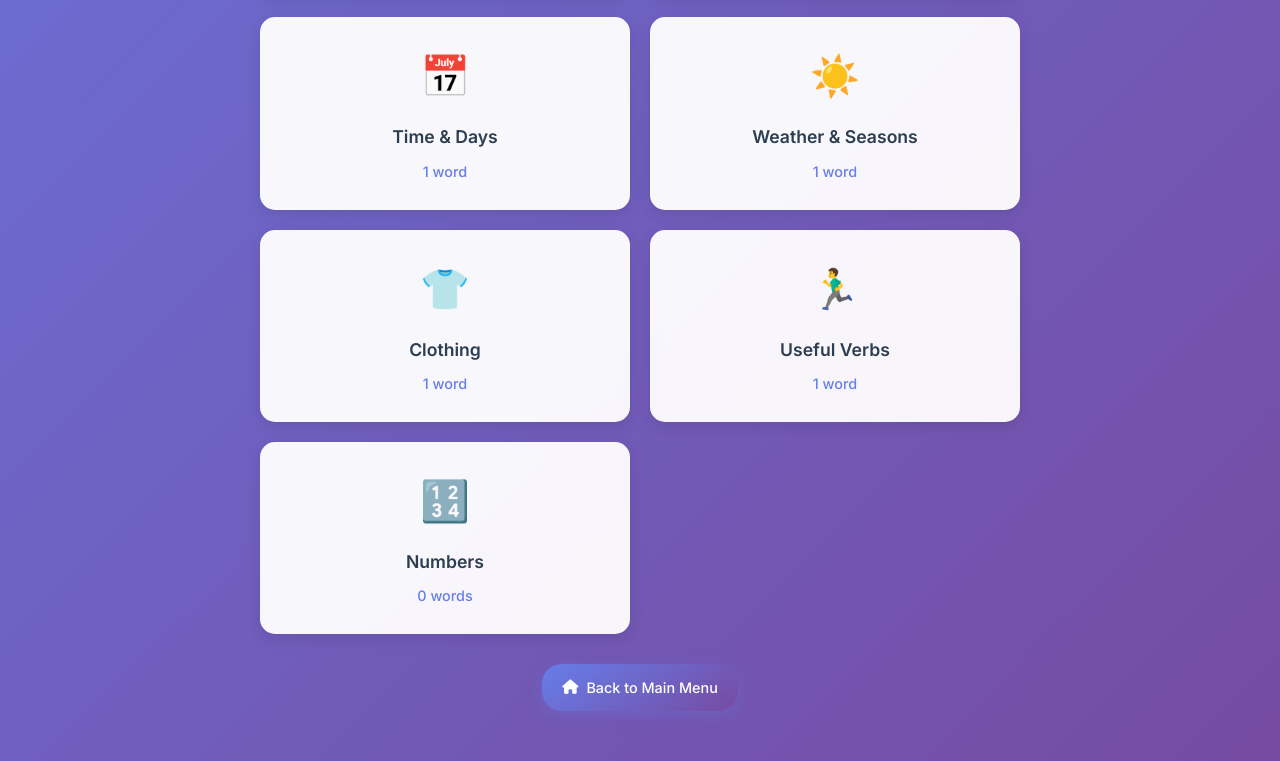
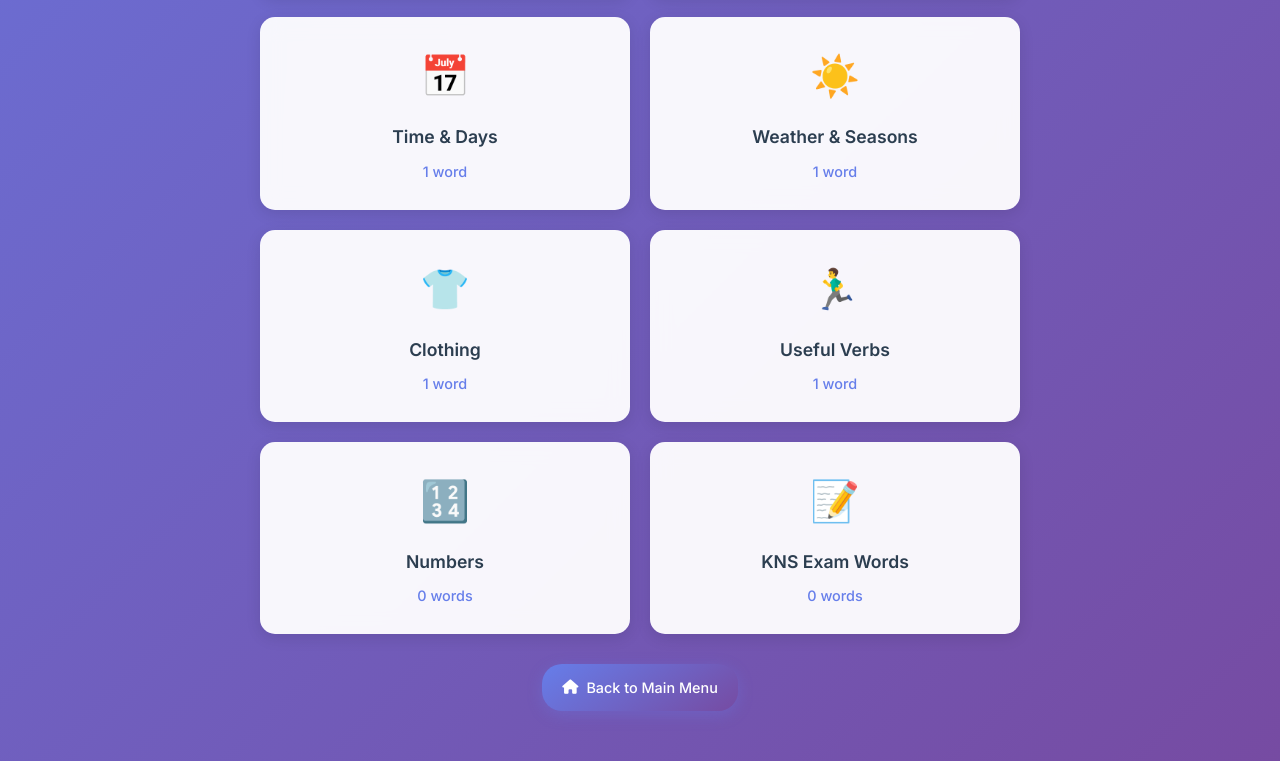
Before and after one commit to RAJESH-GN/dutch-english-flash-cards, a plain HTML site: page learn.html in a window 1280 px wide. Shown: the part 1163-1924 px from the top of the page. Drawn offline with Linux system fonts and the light colour scheme.

Commit message:
Update learn.html

```diff
--- a/learn.html
+++ b/learn.html
@@ -102,6 +102,11 @@
                     <div class="category-icon">🔢</div>
                     <div class="category-name">Numbers</div>
                     <div class="category-count" id="count-numbers">0 words</div>
+                </div>
+                 <div class="category-card" data-category="KNS_exam_words">
+                    <div class="category-icon">📝</div>
+                    <div class="category-name">KNS Exam Words</div>
+                    <div class="category-count" id="count-KNS_exam_words">0 words</div>
                 </div>
             </div>
 
```
